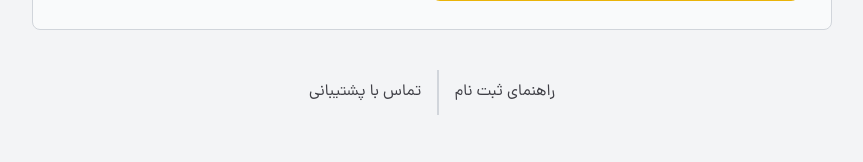
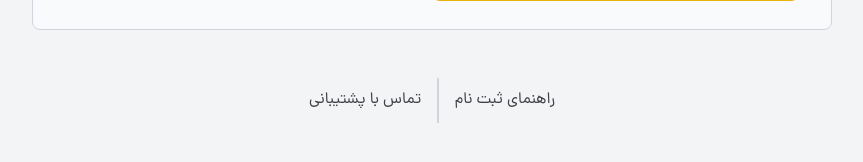
Before and after one commit to milad1385/tool-shop, a Next.js app: page /seller-introduction/auth in a window 1280 px wide. Shown: the part 550-712 px from the top of the page, without its empty margins (208-1071 px from the left). Built offline with nearby package versions, Linux system fonts and the light colour scheme.

Commit message:
fix seller auth page style bug

```diff
--- a/src/app/(main)/seller-introduction/auth/page.tsx
+++ b/src/app/(main)/seller-introduction/auth/page.tsx
@@ -4,7 +4,7 @@ import Link from "next/link";
 
 function page() {
   return (
-    <div className="flex items-center flex-col justify-center min-h-screen px-3">
+    <div className="flex items-center flex-col justify-center min-h-screen px-3 overflow-y-hidden">
       <div className="w-full lg:w-[800px]  px-8 py-7 border border-gray-300 rounded-lg bg-gray-50">
         <Image
           alt="image"
@@ -62,7 +62,7 @@ function page() {
         </div>
       </div>
 
-      <div className="fixed bottom-2 lg:relative flex items-center justify-center gap-x-4 text-sm lg:text-base mt-12">
+      <div className="flex items-center justify-center gap-x-4 text-sm lg:text-base mt-6 lg:mt-12">
         <Link href="/" className="text-zinc-700">
           راهنمای ثبت نام
         </Link>
```
